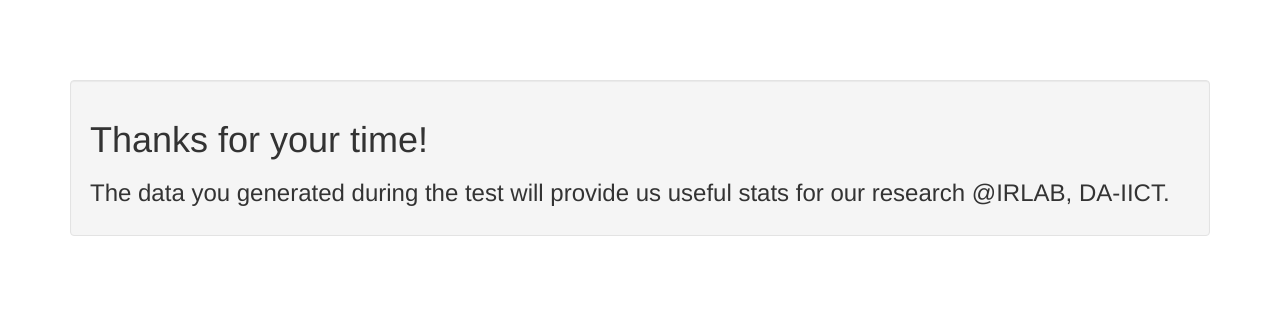
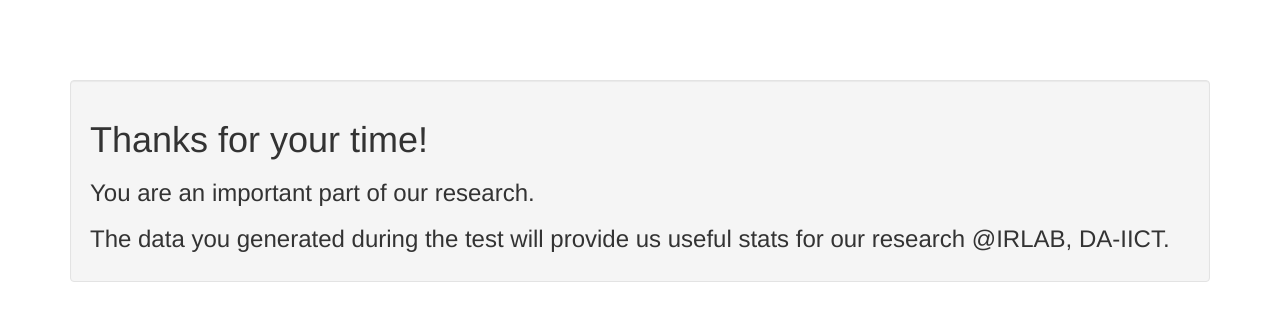
Before and after one commit to Somsubhra/enriched-text-readability-survey, a PHP site: page /pages/finished.php in a window 1280 px wide. Shown: the part 52-373 px from the top of the page. Run offline with PHP 8.4, Linux system fonts and the light colour scheme.

Commit message:
Add a bit of content to finished

```diff
--- a/pages/finished.php
+++ b/pages/finished.php
@@ -36,6 +36,7 @@ ob_start("minifyHtml");
     <div class="container">
         <div class="well margin-top-60">
             <h1>Thanks for your time!</h1>
+            <h3>You are an important part of our research.</h3>
             <h3>The data you generated during the test will provide us
                 useful stats for our research @IRLAB, DA-IICT.</h3>
         </div>
```
